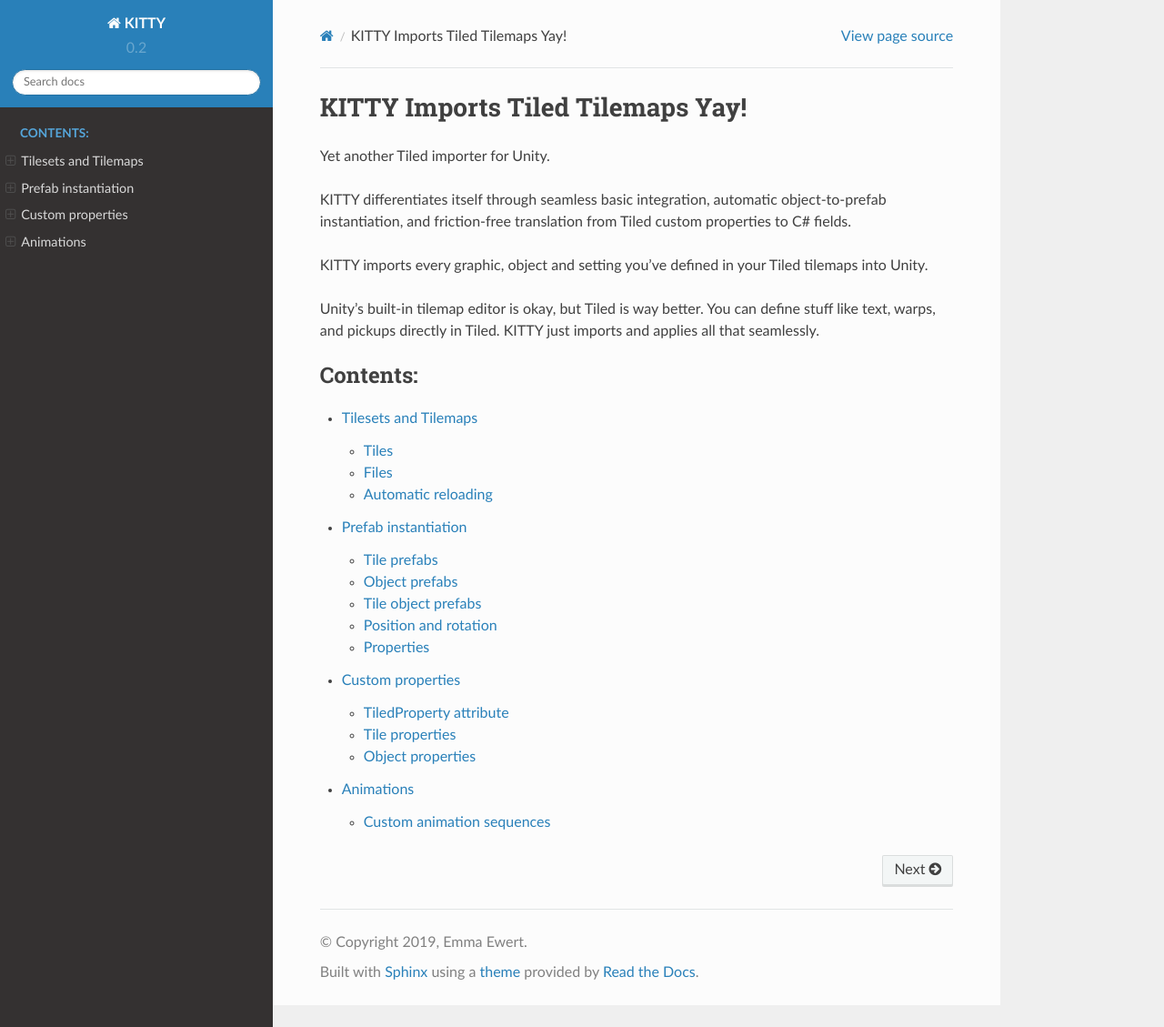
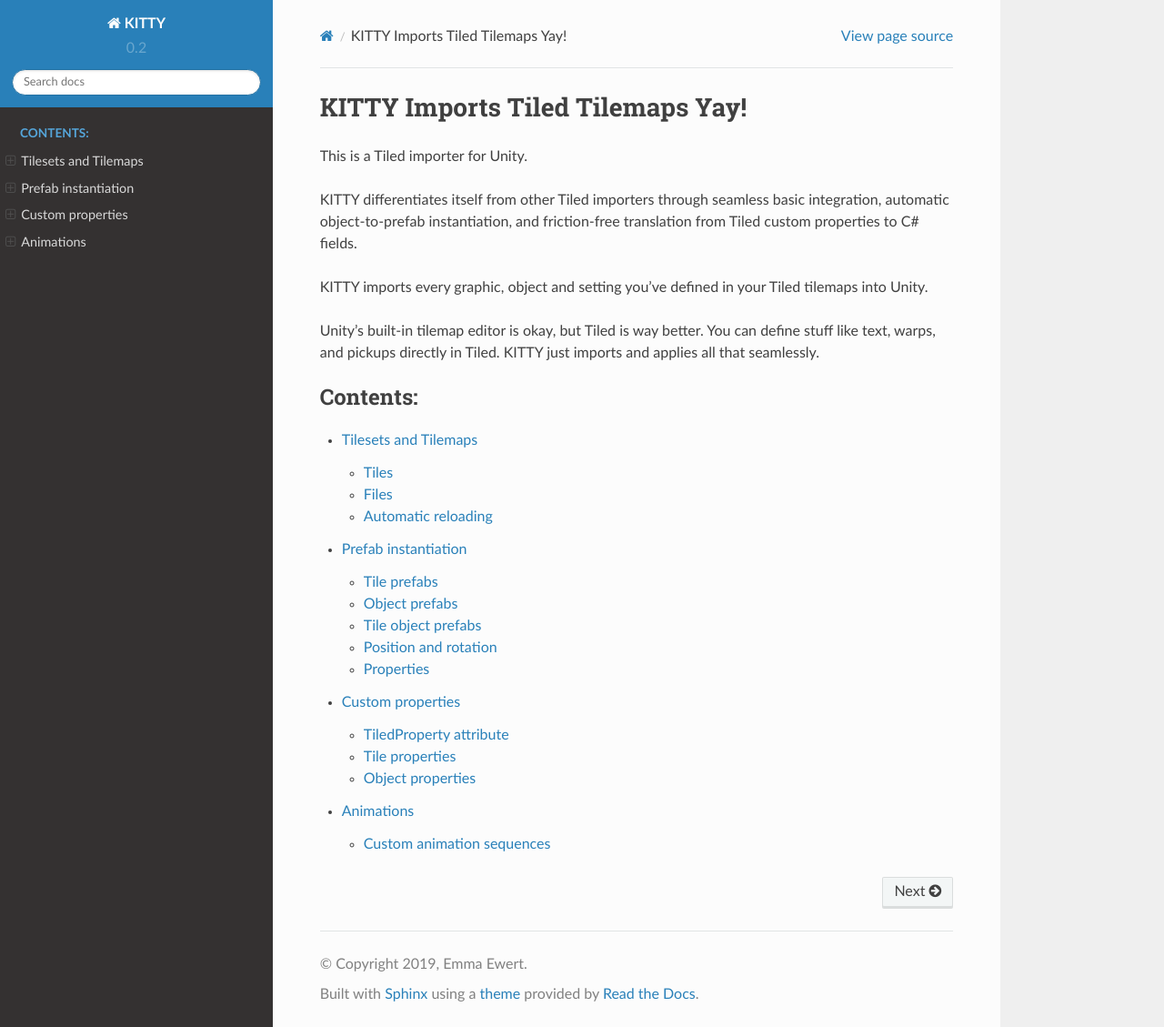
Before and after one commit to EmmaEwert/KITTY, a Sphinx documentation site: the page built from docs/index.rst, in a window 1280 px wide and 1129 px high. Shown: the whole window at 91% size. Built offline with Sphinx 7.4.7 and the Read the Docs theme 2.0.0, drawn with Linux system fonts in a browser that asks for light colours.

```diff
--- a/docs/index.rst
+++ b/docs/index.rst
@@ -3,10 +3,11 @@
 KITTY Imports Tiled Tilemaps Yay!
 =================================
 
-Yet another Tiled importer for Unity.
+This is a Tiled importer for Unity.
 
-KITTY differentiates itself through seamless basic integration, automatic object-to-prefab
-instantiation, and friction-free translation from Tiled custom properties to C# fields.
+KITTY differentiates itself from other Tiled importers through seamless basic integration, automatic
+object-to-prefab instantiation, and friction-free translation from Tiled custom properties to C#
+fields.
 
 KITTY imports every graphic, object and setting you've defined in your Tiled tilemaps into Unity.
 
--- a/docs/manual/properties.rst
+++ b/docs/manual/properties.rst
@@ -14,7 +14,7 @@ TiledProperty attribute
 -----------------------
 
 To make KITTY import a custom property to a specific field in a script, you simply decorate that
-field with the ``[TiledProperty]`` attribute, like so:
+field with the ``[TiledProperty]`` attribute; for example like this:
 
 .. code-block:: c#
 
```
Also changed, not shown: docs/manual/issues.rst (added, +74 -0 lines), docs/manual/tilesets_and_tilemaps.rst (+5 -2 lines).
